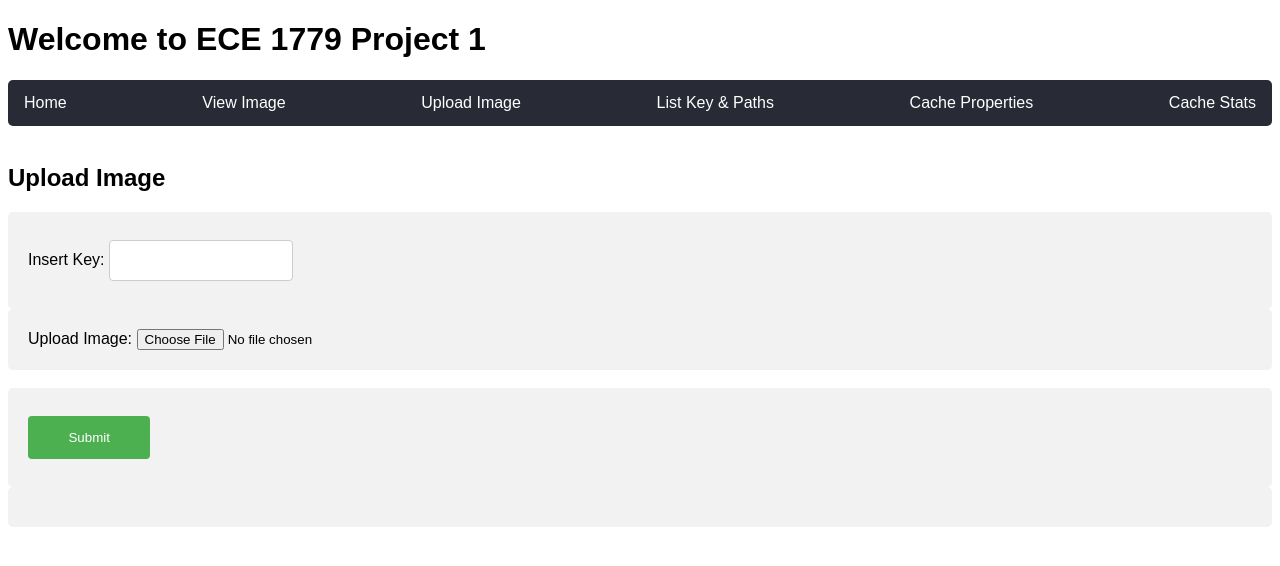
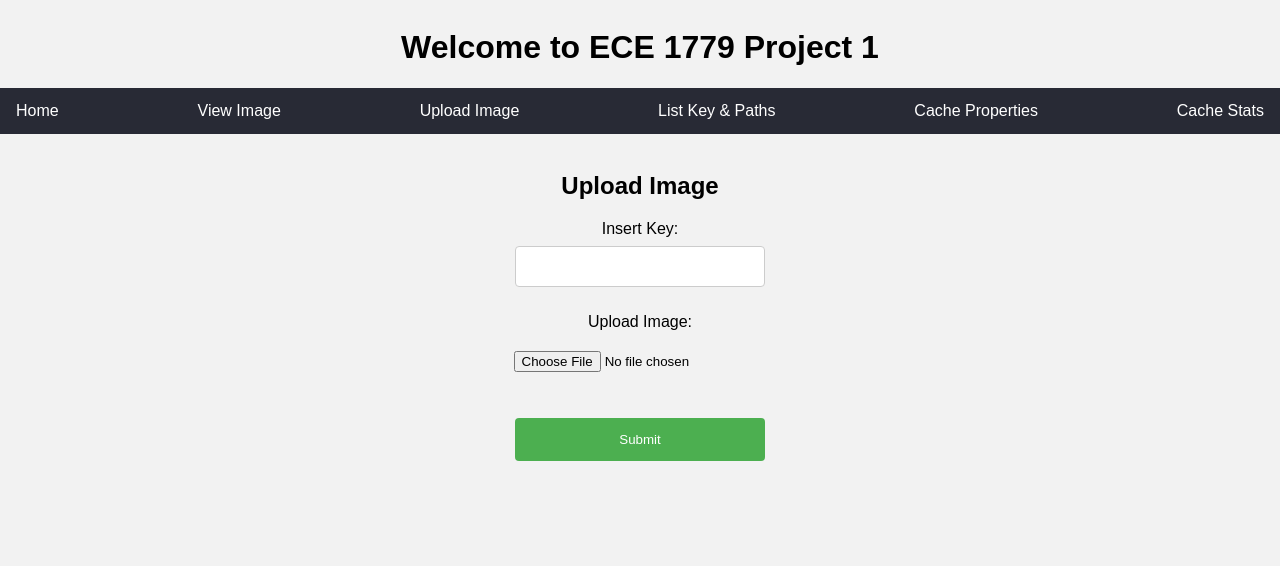
Before and after one commit to mrchenliang/ECE1779_Project1, a Flask app: page /upload_image in a window 1280 px wide. Shown: the top 566 px of the page. Run offline with Flask 2, Linux system fonts and the light colour scheme.

Commit message:
refactored css and html to recombine everything

```diff
--- a/backend/static/styles/main.css
+++ b/backend/static/styles/main.css
@@ -1,5 +1,13 @@
 *{
     font-family: Arial, Helvetica, sans-serif;
+}
+
+body {
+  display: flex;
+  flex-direction: column;
+  justify-content: center;
+  align-items: center;
+  background-color: #f2f2f2;
 }
 
 .navbar {
@@ -8,6 +16,7 @@
   margin: 0;
   padding: 0;
   overflow: hidden;
+  width: 100vw;
   background-color: #282A35;
   display: flex;
   justify-content: space-between;
@@ -16,7 +25,6 @@
 li {
   float: left;
 }
-
 
 li a {
   display: block;
@@ -34,8 +42,35 @@ li a.active {
   background-color: #4CAF50;
 }
 
+form {
+  min-width: 780px;
+  width: 60vw;
+  display: flex;
+  flex-direction: column;
+  align-items: center;
+}
+
+input[type=text] {
+  min-width: 250px;
+  padding: 12px 20px;
+  margin: 8px 0;
+  display: inline-block;
+  border: 1px solid #ccc;
+  border-radius: 4px;
+  box-sizing: border-box;
+}
+
+input[type=file] {
+  min-width: 250px;
+  padding: 12px 20px;
+  margin: 8px 0;
+  display: inline-block;
+  border-radius: 4px;
+  box-sizing: border-box;
+}
+
 input[type=submit] {
-  width: 10%;
+  min-width: 250px;
   background-color: #4CAF50;
   color: white;
   padding: 14px 20px;
@@ -45,16 +80,19 @@ input[type=submit] {
   cursor: pointer;
 }
 
-input[type=text], select {
-  width: 15%;
-  padding: 12px 20px;
-  margin: 8px 0;
-  display: inline-block;
-  border: 1px solid #ccc;
-  border-radius: 4px;
-  box-sizing: border-box;
-}
-
 input[type=submit]:hover {
   background-color: #45a049;
 }
+
+.image-preview {
+  border-radius: 5px;
+  padding: 20px;
+  background-color: gray;
+}
+
+div.status {
+  border-radius: 5px;
+  background-color: #f2f2f2;
+  padding: 20px;
+  text-align: center;
+}
--- a/backend/static/styles/upload_image.css
+++ /dev/null
@@ -1,7 +0,0 @@
-
-
-div {
-  border-radius: 5px;
-  background-color: #f2f2f2;
-  padding: 20px;
-}
--- a/backend/templates/image.html
+++ b/backend/templates/image.html
@@ -14,7 +14,6 @@
             <br>
             <input type="submit" value="Get Key" />
         </form>
-        <div>
         {% if image is defined %}
           {% if exists %}
             <h4>Image:</h4>
@@ -23,6 +22,5 @@
             <h4>Please enter a valid key, the image you are looking for does not exist</h4>
           {% endif %}
         {% endif %}
-        </div>
     <body>
 </html>
--- a/backend/templates/keys_list.html
+++ b/backend/templates/keys_list.html
@@ -9,7 +9,7 @@
     {% include "navbar.html" %}
     <h2>Keys List</h2>
     <table id="keys">
-      <div>Total Keys: {{ length }}</div>
+      <label>Total Keys: {{ length }}</label>
       <tr>
         <th>Key </th>
       <tr>
--- a/backend/templates/upload_image.html
+++ b/backend/templates/upload_image.html
@@ -14,20 +14,17 @@
             method="post"
             enctype=multipart/form-data
         >
-        <div>
             <label for="key">Insert Key:</label>
             <input type="text" id="key" name="key">
-        </div>
-        <div>
+            <br>
             <label>Upload Image:</label>
             <input type="file" name="file" id="file" accept="image/*"/>
-        </div>
         <br>
         <div>
             <input type="submit" id="submit">
          </div>
-        <div style="text-align: center;">
-            {% if status is defined %}
+         {% if status is defined %}
+            <div class="status">
                 {% if status == "OK" %}
                     <h4 style="color: green">Image Successfully Added</h4>
                 {% elif status == "FAILURE" %}
@@ -35,8 +32,8 @@
                 {% elif status == "INVALID" %}
                     <h4 style="color: rgb(172, 16, 16)">Image Type Not Supported</h4>
                 {% endif %}
-            {% endif %}
-        </div>
+            </div>
+        {% endif %}
     </form>
     <body>
 </html>
```
Also changed, not shown: backend/static/styles/image.css (deleted, +0 -26 lines), backend/static/styles/keys_list.css (+18 -3 lines). Lines whose indentation alone changed are shown as unchanged.
